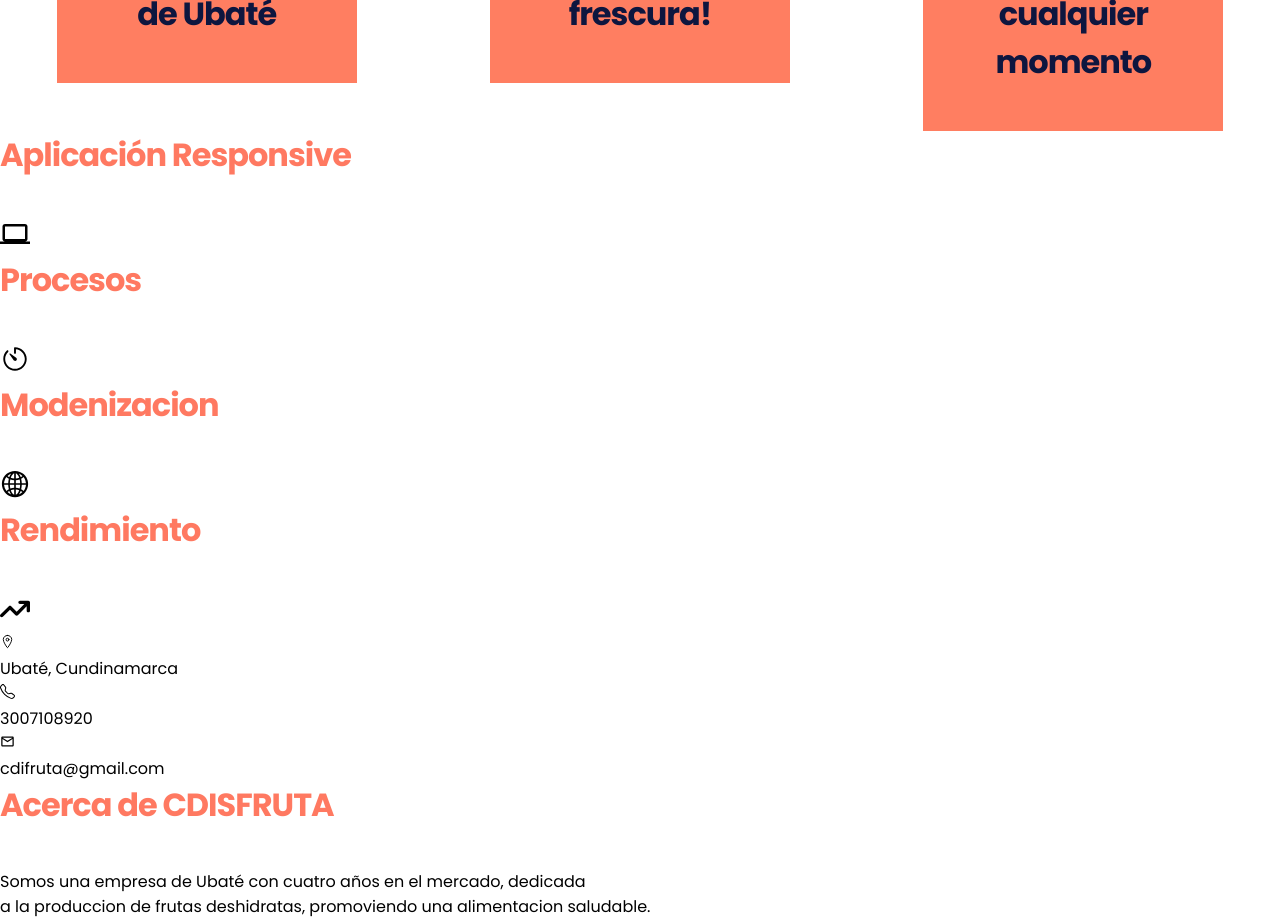
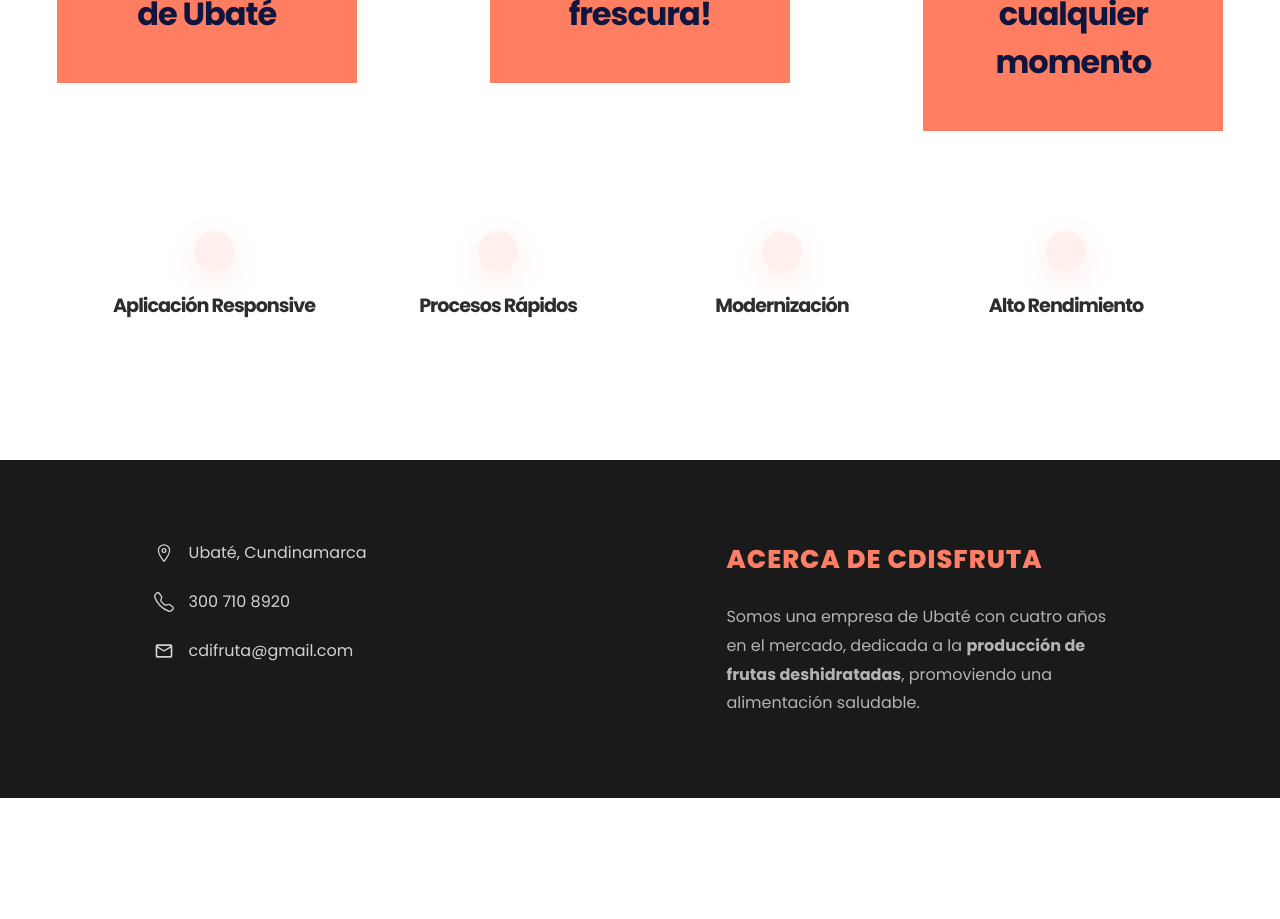
Before and after one commit to Gaus8/Cdisfruta-front, a React (Vite) app in the folder cdisfruta/: page / in a window 1280 px wide. Shown: the part 1300-2219 px from the top of the page. After the commit the page ends 2098 px from the top, so only its background shows below. Built offline with nearby package versions, Linux system fonts and the light colour scheme.

Commit message:
agregacion carpeta css para main principal

```diff
--- /dev/null
+++ b/cdisfruta/src/assets/styles/mainPage/mainpage.css
@@ -0,0 +1,97 @@
+/* --- SECCIÓN DE ICONOS --- */
+#section-icons {
+  display: flex;
+  justify-content: center;
+  align-items: flex-start;
+  gap: 4rem;
+  padding: 100px 2rem;
+  background-color: #ffffff;
+  flex-wrap: wrap;
+}
+
+.icon-card {
+  display: flex;
+  flex-direction: column; /* Icono arriba, texto abajo */
+  align-items: center;
+  text-align: center;
+  width: 220px;
+  transition: all 0.4s cubic-bezier(0.175, 0.885, 0.32, 1.275);
+}
+
+.icon-card:hover {
+  transform: translateY(-15px);
+}
+
+/* El círculo del icono */
+#section-icons svg {
+  color: #FF7F66;
+  background: #fff0ed;
+  padding: 20px;
+  border-radius: 24px; /* Bordes ligeramente redondeados, muy moderno */
+  margin-bottom: 20px;
+  box-shadow: 0 10px 30px rgba(255, 127, 102, 0.15);
+  transition: all 0.3s ease;
+}
+
+.icon-card:hover svg {
+  background: #FF7F66;
+  color: white;
+  box-shadow: 0 15px 35px rgba(255, 127, 102, 0.3);
+}
+
+.icon-text {
+  color: #2d2d2d;
+  font-size: 1.2rem;
+  font-weight: 700;
+  font-family: 'Poppins', sans-serif; /* Si no tienes Poppins, usará Sans-serif */
+}
+
+/* --- FOOTER --- */
+.main-footer {
+  display: flex;
+  justify-content: space-between;
+  padding: 80px 12%;
+  background-color: #1a1a1a; /* Un negro más profundo */
+  color: #ffffff;
+  flex-wrap: wrap;
+  gap: 50px;
+}
+
+.info-item {
+  display: flex;
+  align-items: center;
+  gap: 15px;
+  margin-bottom: 1.5rem;
+  opacity: 0.8;
+  transition: opacity 0.3s;
+}
+
+.info-item:hover {
+  opacity: 1;
+  color: #FF7F66;
+}
+
+.footer-social h3 {
+  color: #FF7F66;
+  font-size: 1.6rem;
+  margin-bottom: 1.5rem;
+  font-weight: 800;
+  text-transform: uppercase;
+  letter-spacing: 1px;
+}
+
+.footer-social p {
+  line-height: 1.8;
+  color: #b3b3b3;
+  max-width: 400px;
+}
+
+@media (max-width: 768px) {
+  .main-footer {
+    flex-direction: column;
+    padding: 60px 8%;
+  }
+  #section-icons {
+    gap: 2rem;
+  }
+}
--- a/cdisfruta/src/paginas/mainPage/MainPage.jsx
+++ b/cdisfruta/src/paginas/mainPage/MainPage.jsx
@@ -1,12 +1,11 @@
+import '../../assets/Styles/mainPage/mainpage.css';
+import Videos from './Videos';
 
-import Videos from './Videos';
-//ICONOS SECCION
-
+// ICONOS
 import { MdOutlineComputer } from "react-icons/md";
 import { IoIosTimer } from "react-icons/io";
 import { AiOutlineGlobal } from "react-icons/ai";
 import { FaArrowTrendUp } from "react-icons/fa6";
-//ICONOS FOOTER
 import { IoLocationOutline } from "react-icons/io5";
 import { BsTelephone } from "react-icons/bs";
 import { MdOutlineMail } from "react-icons/md";
@@ -14,62 +13,58 @@
 import Header from './Header';
 
 function MainPage() {
+  return (
+    <div className="main-container"> {/* Contenedor padre opcional para control total */}
+      <Header />
+      <CarruselProductos />
+      <Videos />
 
-  return (
-    <>
-    <Header />
-
-   <CarruselProductos/>
-
-      <Videos />
       <section id="section-icons">
-        <div className="section-icons-1">
+        <div className="icon-card">
+          <MdOutlineComputer size={40} />
           <h3 className="icon-text">Aplicación Responsive</h3>
-          <MdOutlineComputer size={30} />
         </div>
-        <div className="section-icons-2">
-          <h3 className="icon-text">Procesos</h3>
-          <IoIosTimer size={30} />
+        <div className="icon-card">
+          <IoIosTimer size={40} />
+          <h3 className="icon-text">Procesos Rápidos</h3>
         </div>
-        <div className="section-icons-3">
-          <h3 className="icon-text">Modenizacion</h3>
-          <AiOutlineGlobal size={30} />
+        <div className="icon-card">
+          <AiOutlineGlobal size={40} />
+          <h3 className="icon-text">Modernización</h3>
         </div>
-        <div className="section-icons-4">
-          <h3 className="icon-text">Rendimiento</h3>
-          <FaArrowTrendUp size={30} />
+        <div className="icon-card">
+          <FaArrowTrendUp size={40} />
+          <h3 className="icon-text">Alto Rendimiento</h3>
         </div>
       </section>
 
-      <footer>
+      <footer className="main-footer">
         <div className="footer-info">
-          <div>
-            <IoLocationOutline size={15} />
+          <div className="info-item">
+            <IoLocationOutline size={20} />
             <p>Ubaté, Cundinamarca</p>
           </div>
-          <div>
-            <BsTelephone size={15} />
-            <p>3007108920</p>
+          <div className="info-item">
+            <BsTelephone size={20} />
+            <p>300 710 8920</p>
           </div>
-          <div>
-            <MdOutlineMail size={15} />
+          <div className="info-item">
+            <MdOutlineMail size={20} />
             <p>cdifruta@gmail.com</p>
           </div>
         </div>
+
         <div className="footer-social">
           <h3>Acerca de CDISFRUTA</h3>
-          <p>Somos una empresa de Ubaté con cuatro años en el mercado, dedicada <br />
-            a la produccion de frutas deshidratas, promoviendo una
-            alimentacion saludable.
+          <p>
+            Somos una empresa de Ubaté con cuatro años en el mercado, dedicada
+            a la <strong>producción de frutas deshidratadas</strong>, promoviendo una
+            alimentación saludable.
           </p>
         </div>
-
       </footer>
-
-
-
-    </>
-  )
+    </div>
+  );
 }
 
 export default MainPage;
```
